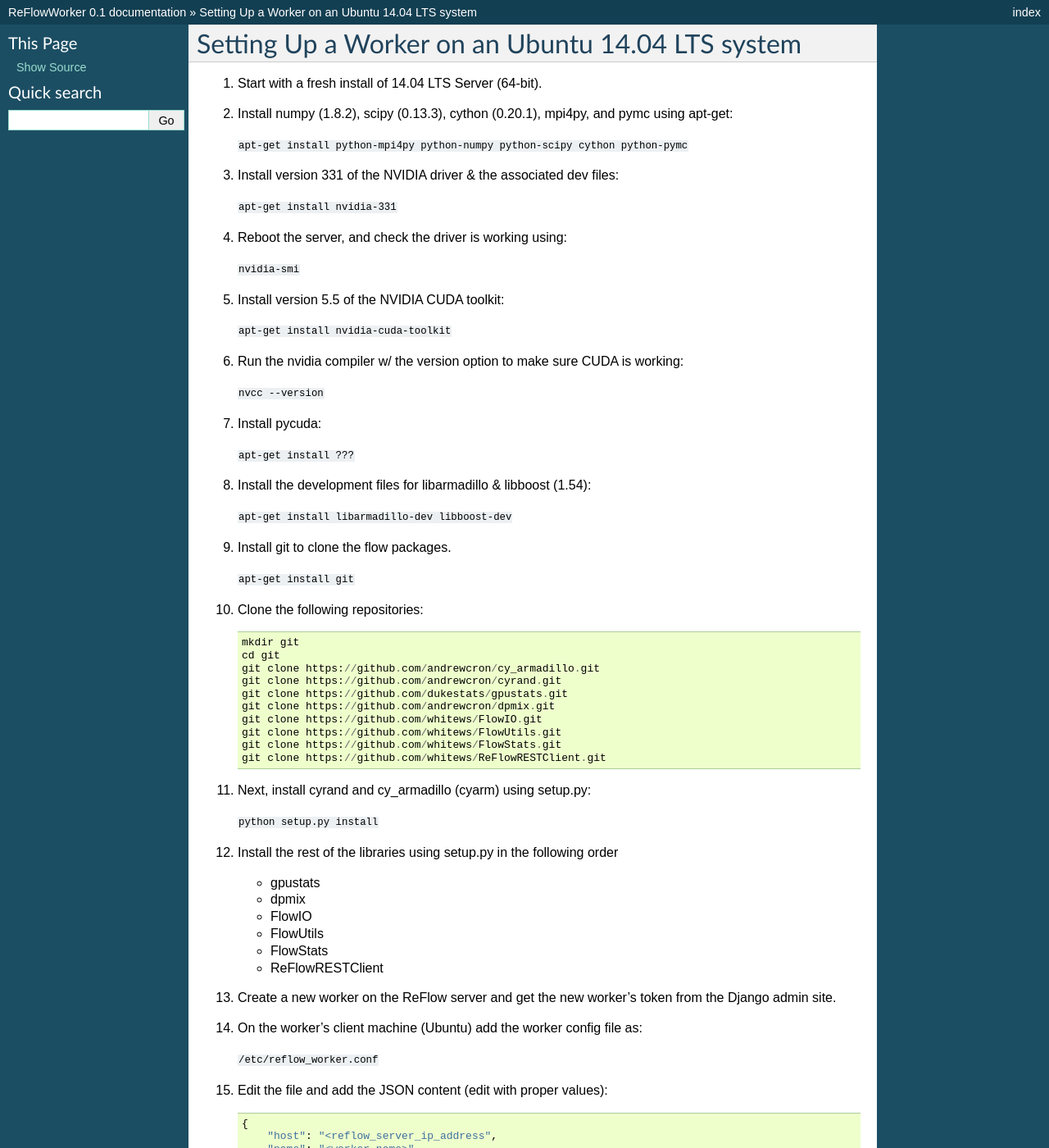
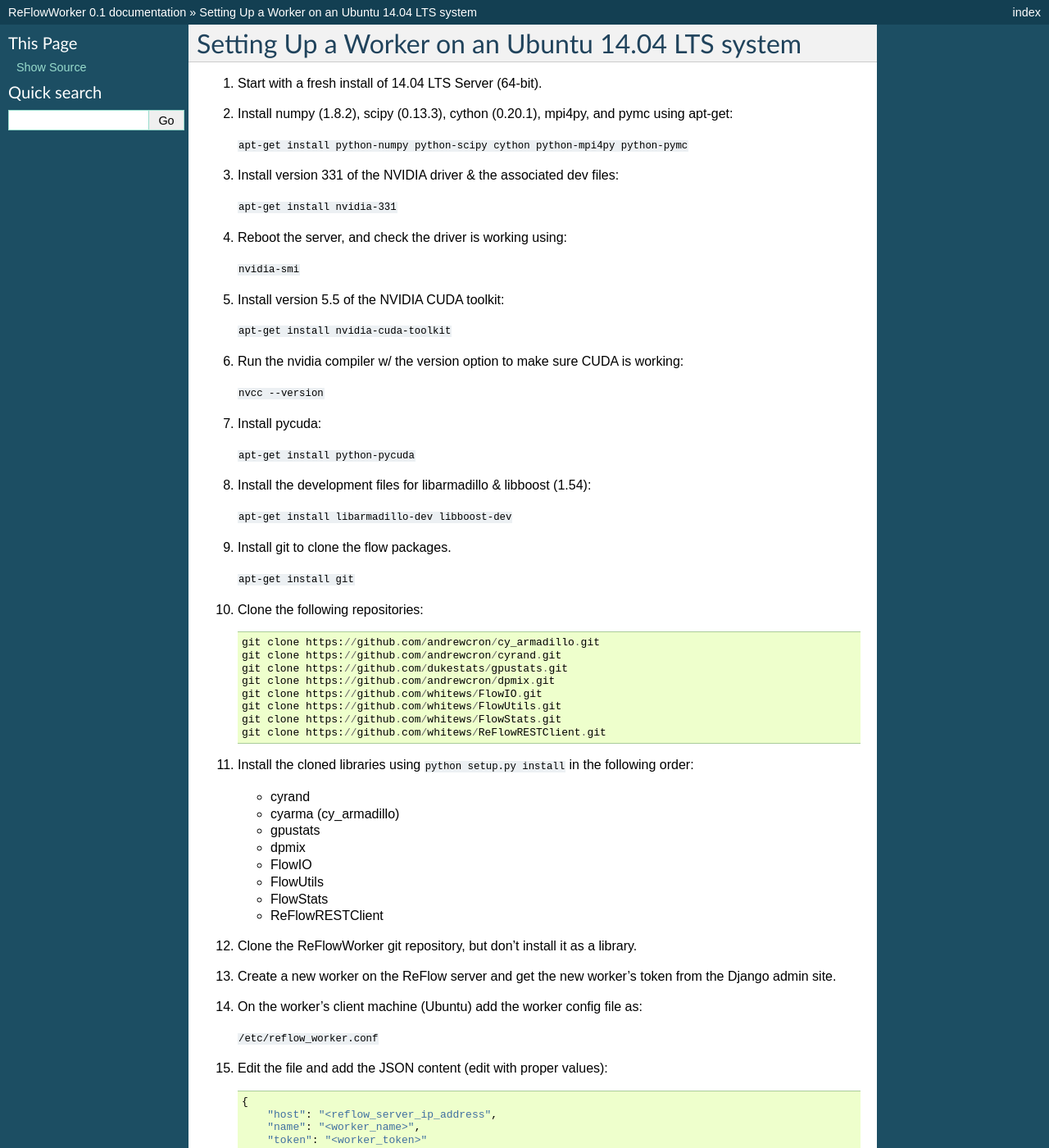
Before and after one commit to whitews/ReFlowWorker, a Sphinx documentation site: the page built from docs/source/worker-setup-ubuntu-14.04.rst, in a window 1280 px wide and 1400 px high. Shown: the whole window at 82% size. Built offline with Sphinx 7.4.7, drawn with Linux system fonts in a browser that asks for light colours; formulas are drawn with MathJax 3.

Commit message:
install pycuda via apt-get
This avoid compatibility issues between Ubuntu's version of six and pip's version of pytools (a pycuda dependency)

```diff
--- a/docs/source/worker-setup-ubuntu-14.04.rst
+++ b/docs/source/worker-setup-ubuntu-14.04.rst
@@ -5,7 +5,7 @@
 
 #.  Install numpy (1.8.2), scipy (0.13.3), cython (0.20.1), mpi4py, and pymc using apt-get:
 
-    ``apt-get install python-mpi4py python-numpy python-scipy cython python-pymc``
+    ``apt-get install python-numpy python-scipy cython python-mpi4py python-pymc``
 
 #.  Install version 331 of the NVIDIA driver & the associated dev files:
 
@@ -25,7 +25,7 @@
 
 #.  Install pycuda:
 
-    ``apt-get install ???``
+    ``apt-get install python-pycuda``
 
 #.  Install the development files for libarmadillo & libboost (1.54):
 
@@ -39,8 +39,6 @@
 
     ::
 
-        mkdir git
-        cd git
         git clone https://github.com/andrewcron/cy_armadillo.git
         git clone https://github.com/andrewcron/cyrand.git
         git clone https://github.com/dukestats/gpustats.git
@@ -50,18 +48,18 @@
         git clone https://github.com/whitews/FlowStats.git
         git clone https://github.com/whitews/ReFlowRESTClient.git
 
-#.  Next, install cyrand and cy_armadillo (cyarm) using setup.py:
+#.  Install the cloned libraries using ``python setup.py install`` in the following order:
 
-    ``python setup.py install``
+    * cyrand
+    * cyarma (cy_armadillo)
+    * gpustats
+    * dpmix
+    * FlowIO
+    * FlowUtils
+    * FlowStats
+    * ReFlowRESTClient
 
-#. Install the rest of the libraries using setup.py in the following order
-
-   * gpustats
-   * dpmix
-   * FlowIO
-   * FlowUtils
-   * FlowStats
-   * ReFlowRESTClient
+#.  Clone the ReFlowWorker git repository, but don't install it as a library.
 
 #.  Create a new worker on the ReFlow server and get the new worker's token from the Django admin site.
 
```
